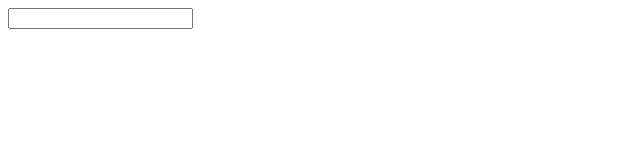
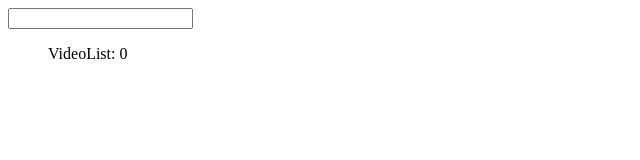
Before and after one commit to wigsters52/Vue-youtube-clone, a Vue app in the folder video-browswer/: page / in a window 1280 px wide. Shown: the top 160 px of the page, without its empty margins (0-640 px from the left). Built offline with nearby package versions, Linux system fonts and the light colour scheme.

Commit message:
added prop validation and communcation between app.vue and videlist.vue

```diff
--- a/video-browswer/src/App.vue
+++ b/video-browswer/src/App.vue
@@ -1,17 +1,24 @@
 <template>
     <div>
         <SearchBar @termChange="onTermChange"></SearchBar>
+        <VideoList :videos="videos"></VideoList>
     </div>
 </template>
 
 <script>
 import axios from 'axios'
 import SearchBar from './components/SearchBar'
+import VideoList from './components/VideoList'
+
 const API_KEY = 'AIzaSyDBg-CynXDGpdK-oaJYOSaVOJwcsmUwf2g'
 export default {
     name: 'App',
     components: {
-        SearchBar
+        SearchBar,
+        VideoList
+    },
+    data() {
+        return { videos: [] }
     },
     methods: {
         onTermChange(searchTerm) {
@@ -24,7 +31,7 @@ export default {
                     q: searchTerm
                 }
             }).then(response => {
-                console.log(response)
+                this.videos = response.data.items
             })
 
         }
--- /dev/null
+++ b/video-browswer/src/components/VideoList.vue
@@ -0,0 +1,19 @@
+<template>
+    <ul>
+        VideoList:
+        {{ videos.length}}
+    </ul>
+</template>
+
+<script>
+export default {
+    name: 'VideoList',
+    props: {
+        videos: Array
+    }
+}
+</script>
+
+<style scoped>
+
+</style>
```
